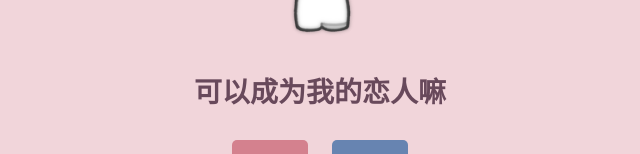
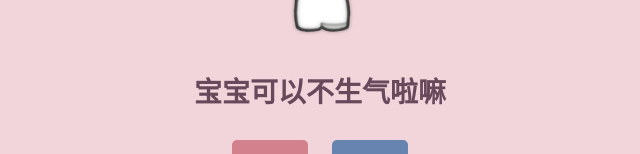
Before and after one commit to CodeKyrieC/apologize, a plain HTML site: page index.html in a window 1280 px wide. Shown: the part 379-533 px from the top of the page, without its empty margins (320-960 px from the left). Drawn offline with Linux system fonts and the light colour scheme.

Commit message:
Update index.html

```diff
--- a/index.html
+++ b/index.html
@@ -9,7 +9,7 @@
 <body>
     <div class="container">
         <img id="mainImage" src="images/heart.png" alt="爱心">
-        <h1 id="question">可以成为我的恋人嘛</h1>
+        <h1 id="question">宝宝可以不生气啦嘛</h1>
         <div class="buttons">
             <button id="yes">可以</button>
             <button id="no">不要</button>
```
